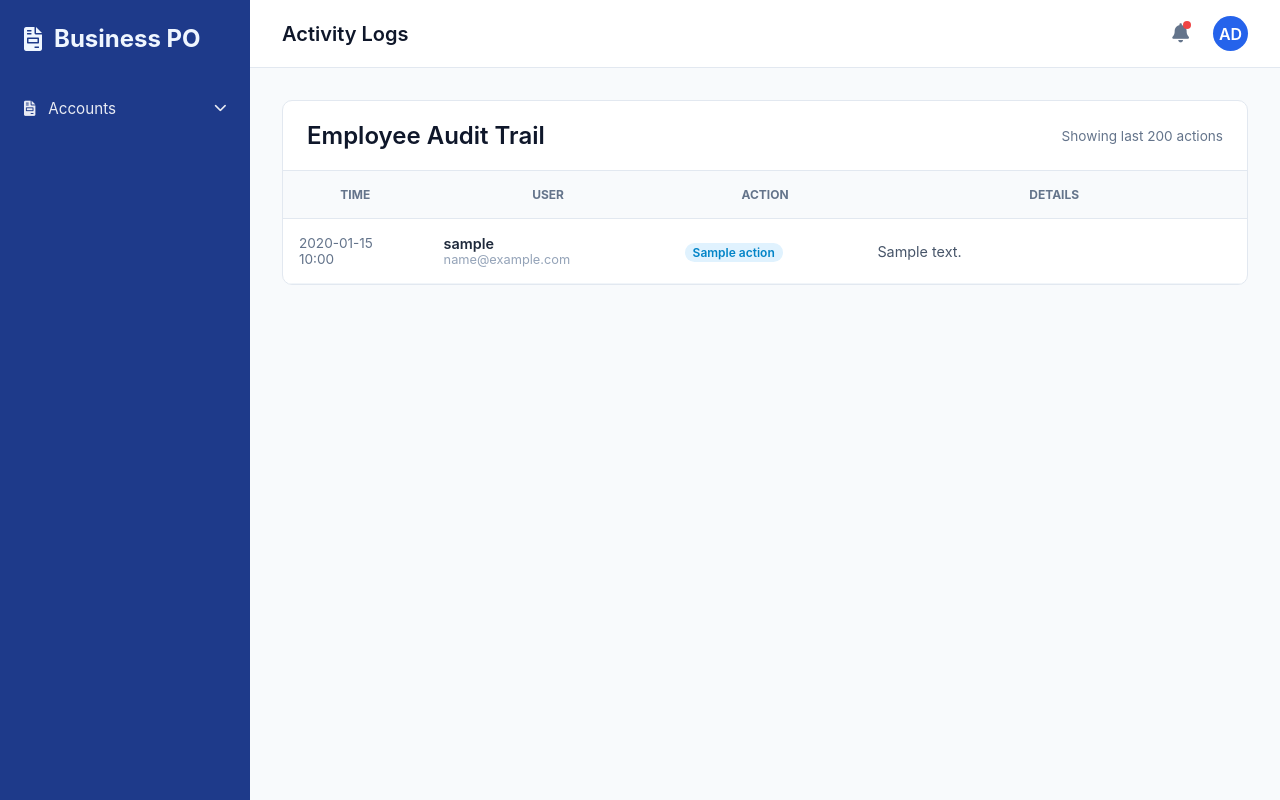
After one commit to kalmeshwargurav1028-sys/business-po, a Python web app: template business_dashboard/templates/activity.html in a window 1280 px wide. The commit adds this page. Run offline with Jinja, Linux system fonts and the light colour scheme; the template is opened without the code that fills it: most values are stand-ins (such as "Sample title", 1, 10 or a date in 2020).

Commit message:
Implement Activity Logs and View Financials permission

```diff
--- /dev/null
+++ b/business_dashboard/templates/activity.html
@@ -0,0 +1,54 @@
+{% extends "base.html" %}
+
+{% block title %}Activity Logs - Business Dashboard{% endblock %}
+{% block page_title %}Activity Logs{% endblock %}
+
+{% block content %}
+<div class="card">
+    <div class="card-header" style="display: flex; justify-content: space-between; align-items: center;">
+        <h2 class="card-title">Employee Audit Trail</h2>
+        <span style="font-size: 0.85rem; color: #64748b;">Showing last 200 actions</span>
+    </div>
+    <div class="card-body" style="padding: 0;">
+        <table class="inv-table" style="width: 100%; border-collapse: collapse;">
+            <thead>
+                <tr style="background: #f8fafc;">
+                    <th style="padding: 1rem; border-bottom: 1px solid #e2e8f0; color: #64748b; font-size: 0.75rem; text-transform: uppercase;">Time</th>
+                    <th style="padding: 1rem; border-bottom: 1px solid #e2e8f0; color: #64748b; font-size: 0.75rem; text-transform: uppercase;">User</th>
+                    <th style="padding: 1rem; border-bottom: 1px solid #e2e8f0; color: #64748b; font-size: 0.75rem; text-transform: uppercase;">Action</th>
+                    <th style="padding: 1rem; border-bottom: 1px solid #e2e8f0; color: #64748b; font-size: 0.75rem; text-transform: uppercase;">Details</th>
+                </tr>
+            </thead>
+            <tbody>
+                {% for log in logs %}
+                <tr style="border-bottom: 1px solid #f1f5f9;">
+                    <td style="padding: 1rem; font-size: 0.85rem; color: #64748b; width: 15%;">
+                        {{ log.timestamp.strftime('%Y-%m-%d %H:%M') }}
+                    </td>
+                    <td style="padding: 1rem; width: 25%;">
+                        <div style="font-weight: 600; color: #1e293b; font-size: 0.9rem;">{{ log.user_name }}</div>
+                        <div style="font-size: 0.8rem; color: #94a3b8;">{{ log.user_email }}</div>
+                    </td>
+                    <td style="padding: 1rem; width: 20%;">
+                        <span style="display: inline-block; padding: 2px 8px; border-radius: 999px; font-size: 0.75rem; font-weight: 600;
+                            {% if 'Delete' in log.action %}background: #fee2e2; color: #b91c1c;
+                            {% elif 'Create' in log.action %}background: #dcfce3; color: #166534;
+                            {% elif 'Add' in log.action %}background: #dcfce3; color: #166534;
+                            {% else %}background: #e0f2fe; color: #0284c7;{% endif %}">
+                            {{ log.action }}
+                        </span>
+                    </td>
+                    <td style="padding: 1rem; font-size: 0.9rem; color: #475569;">
+                        {{ log.details }}
+                    </td>
+                </tr>
+                {% else %}
+                <tr>
+                    <td colspan="4" style="text-align: center; padding: 3rem; color: #64748b;">No activity recorded yet.</td>
+                </tr>
+                {% endfor %}
+            </tbody>
+        </table>
+    </div>
+</div>
+{% endblock %}
--- a/business_dashboard/templates/base.html
+++ b/business_dashboard/templates/base.html
@@ -77,6 +77,11 @@
                 <li>
                     <a href="{{ url_for('users') }}" class="{% if request.endpoint == 'users' %}active{% endif %}" style="justify-content: space-between;">
                         <span><i class="fas fa-users" style="width: 20px;"></i> Users</span>
+                    </a>
+                </li>
+                <li>
+                    <a href="{{ url_for('activity') }}" class="{% if request.endpoint == 'activity' %}active{% endif %}" style="justify-content: space-between;">
+                        <span><i class="fas fa-history" style="width: 20px;"></i> Activity Log</span>
                     </a>
                 </li>
                 {% endif %}
--- a/business_dashboard/templates/dashboard.html
+++ b/business_dashboard/templates/dashboard.html
@@ -13,13 +13,13 @@
     </div>
     <div class="stat-card">
         <div class="stat-title">Inventory Value</div>
-        <div class="stat-value">₹{{ "%.2f"|format(inventory_value|float) }}</div>
+        {% if session.get("user_role") == "Admin" or session.get("user_permissions", {}).get("view_financials") %}<div class="stat-value">₹{{ "%.2f"|format(inventory_value|float) }}</div>{% else %}<div class="stat-value">***</div>{% endif %}
         <div class="stat-subtitle">Based on quantity x price</div>
     </div>
     <div class="stat-card">
         <div class="stat-title">Purchase Orders</div>
         <div class="stat-value">{{ total_pos }}</div>
-        <div class="stat-subtitle">Total PO Value: ₹{{ "%.2f"|format(total_po_value|float) }}</div>
+        <div class="stat-subtitle">{% if session.get("user_role") == "Admin" or session.get("user_permissions", {}).get("view_financials") %}Total PO Value: ₹{{ "%.2f"|format(total_po_value|float) }}{% else %}Total PO Value: ***{% endif %}</div>
     </div>
     <div class="stat-card">
         <div class="stat-title">Vendor Accounts</div>
--- a/business_dashboard/templates/inventory.html
+++ b/business_dashboard/templates/inventory.html
@@ -226,8 +226,8 @@
                     </div>
                 </td>
                 <td style="color: #475569;">{{ item.reorder_level }}</td>
-                <td style="color: #475569;">₹{{ "%.2f"|format(item.unit_price|float) }}</td>
-                <td style="color: #475569;">₹{{ "%.2f"|format(item.stock_value|float) }}</td>
+                <td style="color: #475569;">{% if session.get("user_role") == "Admin" or session.get("user_permissions", {}).get("view_financials") %}₹{{ "%.2f"|format(item.unit_price|float) }}{% else %}***{% endif %}</td>
+                <td style="color: #475569;">{% if session.get("user_role") == "Admin" or session.get("user_permissions", {}).get("view_financials") %}₹{{ "%.2f"|format(item.stock_value|float) }}{% else %}***{% endif %}</td>
                 <td>
                     <span class="badge
                         {% if item.status == 'In Stock' %}badge-in-stock
--- a/business_dashboard/templates/view_po.html
+++ b/business_dashboard/templates/view_po.html
@@ -233,6 +233,7 @@
             </tbody>
         </table>
 
+        {% if session.get("user_role") == "Admin" or session.get("user_permissions", {}).get("view_financials") %}
         <div class="totals">
             <div class="total-row">
                 <span>Subtotal</span>
@@ -244,6 +245,7 @@
             </div>
         </div>
 
+        {% endif %}
         <div class="notes">
             <h4>Notes / Instructions</h4>
             <p>{{ po.get('notes') if po.get('notes') else 'Please confirm receipt of this purchase order. All goods must be delivered by the expected delivery date.' }}</p>
```
Also changed, not shown: business_dashboard/app.py (+33 -5 lines), business_dashboard/templates/create_po.html (+9 -9 lines), business_dashboard/templates/users.html (+12 -0 lines).
